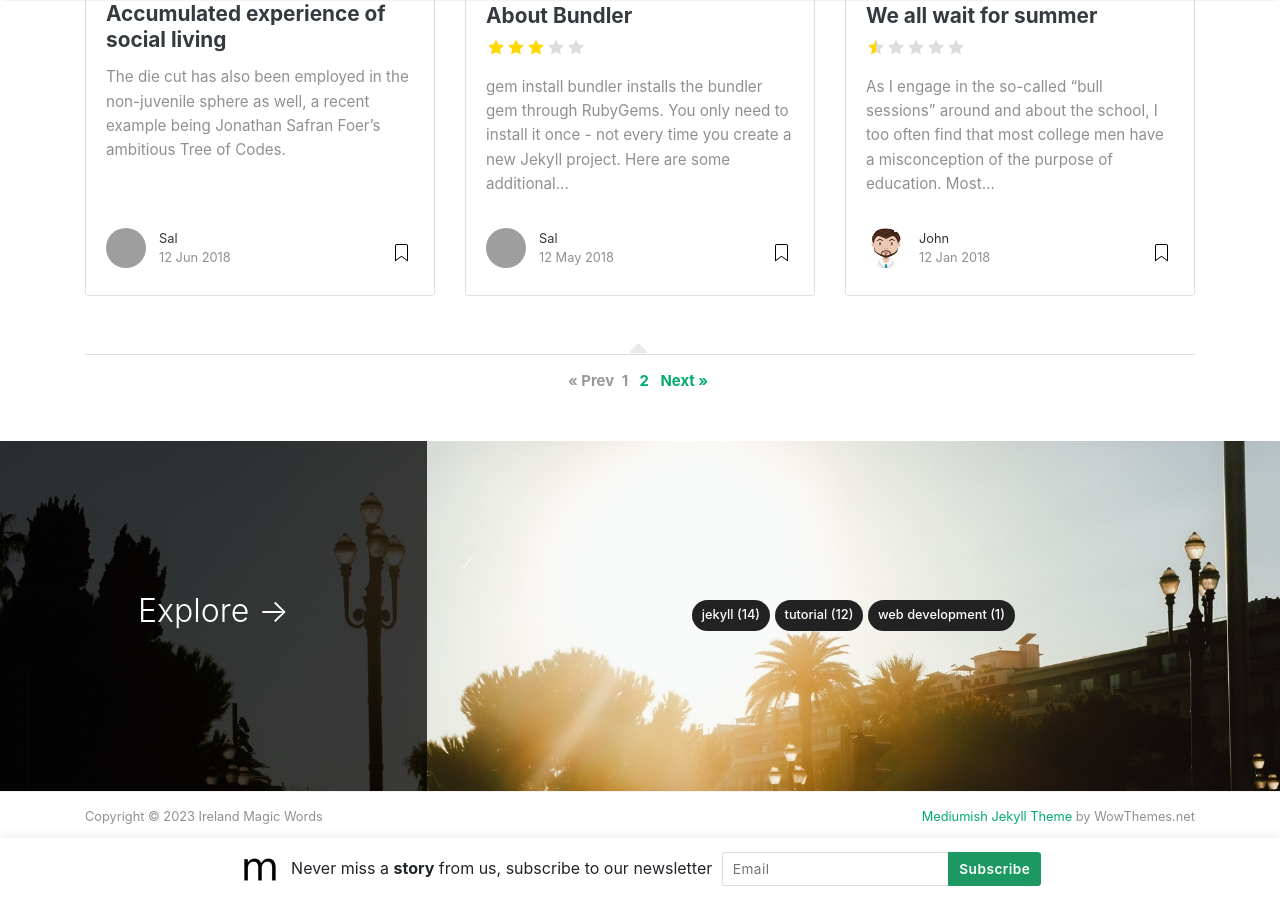
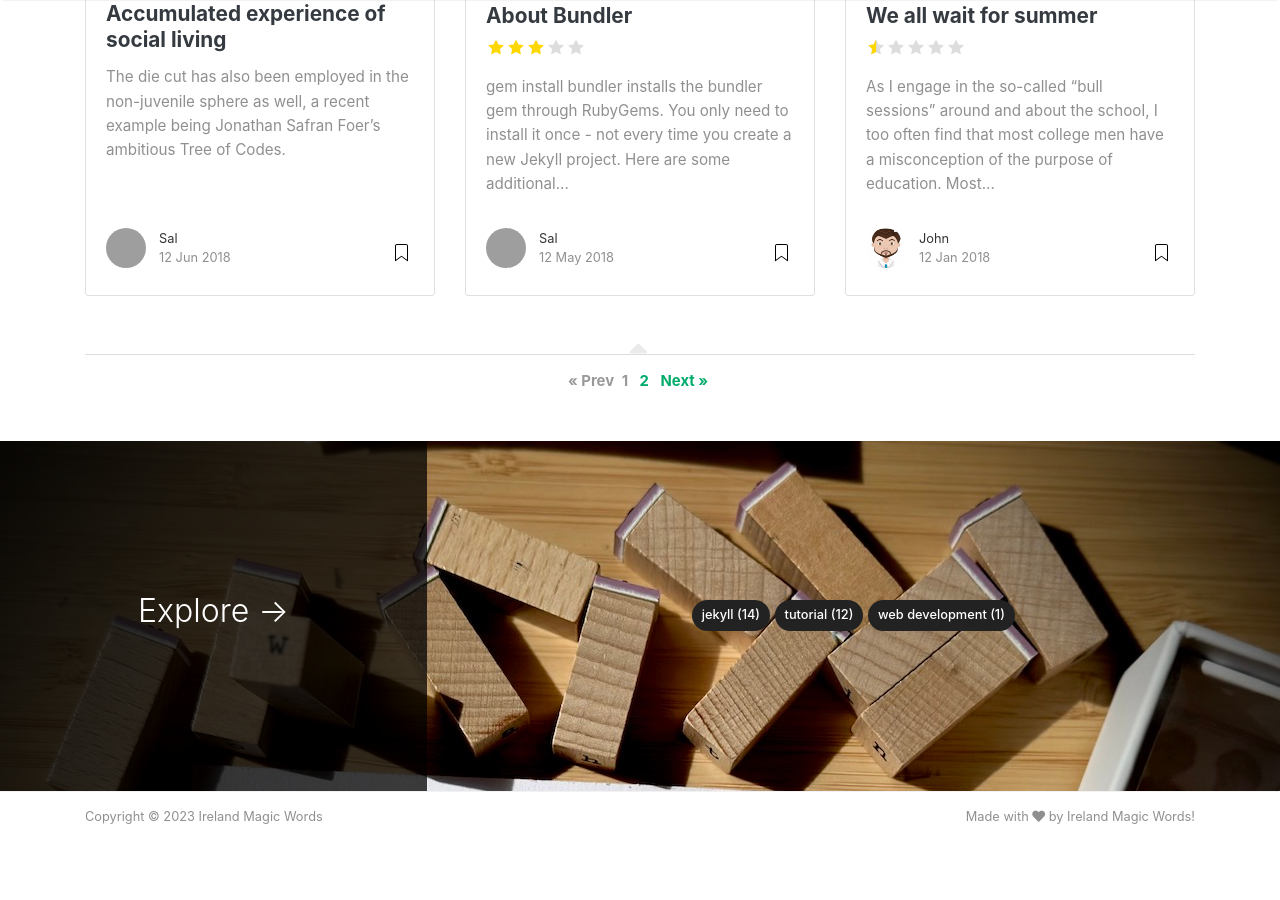
Before and after one commit to irelandmagicwords/irelandmagicwords.github.io, a Jekyll site: the page built from index.html, in a window 1280 px wide and 900 px high, scrolled down 2018 px. Built offline with Jekyll 4.4.1, drawn with Linux system fonts in a browser that asks for light colours; nearby versions of some CDN libraries; the list of posts is cut into pages by our own code; some of the changed lines change nothing that is shown; grey boxes are pictures that could not be loaded.

Commit message:
Adjust footer

```diff
--- a/_config.yml
+++ b/_config.yml
@@ -6,8 +6,8 @@ logo: 'assets/images/logo.png'
 favicon: 'assets/images/logo.png'
 baseurl:
 google_analytics: 'UA-46278016-1'
-disqus: 'demowebsite'
-mailchimp-list: 'https://wowthemes.us11.list-manage.com/subscribe/post?u=8aeb20a530e124561927d3bd8&amp;id=8c3d2d214b'
+disqus:
+mailchimp-list:
 include: ["_pages"]
 permalink: /:title/
 
--- a/_layouts/default.html
+++ b/_layouts/default.html
@@ -157,7 +157,7 @@ ga('send', 'pageview');
                 Copyright © {{ site.time | date: "%Y" }} {{ site.name }}
             </div>
             <div class="col-md-6 col-sm-6 text-center text-lg-right">
-                <a target="_blank" href="https://www.wowthemes.net/mediumish-free-jekyll-template/">Mediumish Jekyll Theme</a> by WowThemes.net
+                Made with <i class="fas fa-heart"></i> by Ireland Magic Words!
             </div>
         </div>
     </div>
```
Also changed, not shown: assets/images/IMG_7470.jpg (deleted), assets/images/IMG_9415.jpg (deleted), assets/images/jumbotron.jpg, assets/images/log.png (deleted).
